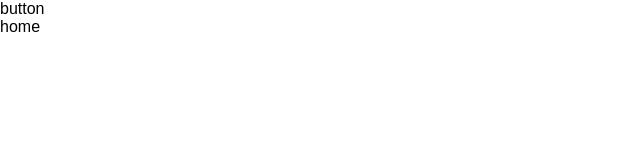
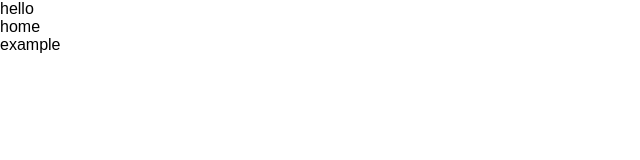
Before and after one commit to Hyeon1445/threejs-next-playground, a Next.js app: page / in a window 1280 px wide. Shown: the top 160 px of the page, without its empty margins (0-640 px from the left). Built offline with nearby package versions, Linux system fonts and the light colour scheme; a web font is replaced by a local one.

Commit message:
feat: create example component

```diff
--- /dev/null
+++ b/src/components/example/example.tsx
@@ -0,0 +1,5 @@
+const ThreeExample = () => {
+  return <div>example</div>;
+};
+
+export default ThreeExample;
--- a/src/pages/index.tsx
+++ b/src/pages/index.tsx
@@ -1,3 +1,4 @@
+import ThreeExample from "@/components/example/example";
 import Head from "next/head";
 
 export default function Home() {
@@ -7,8 +8,9 @@ export default function Home() {
         <title>Three</title>
       </Head>
       <main>
-        <button>button</button>
+        <button>hello</button>
         <div>home</div>
+        <ThreeExample />
       </main>
     </>
   );
```
